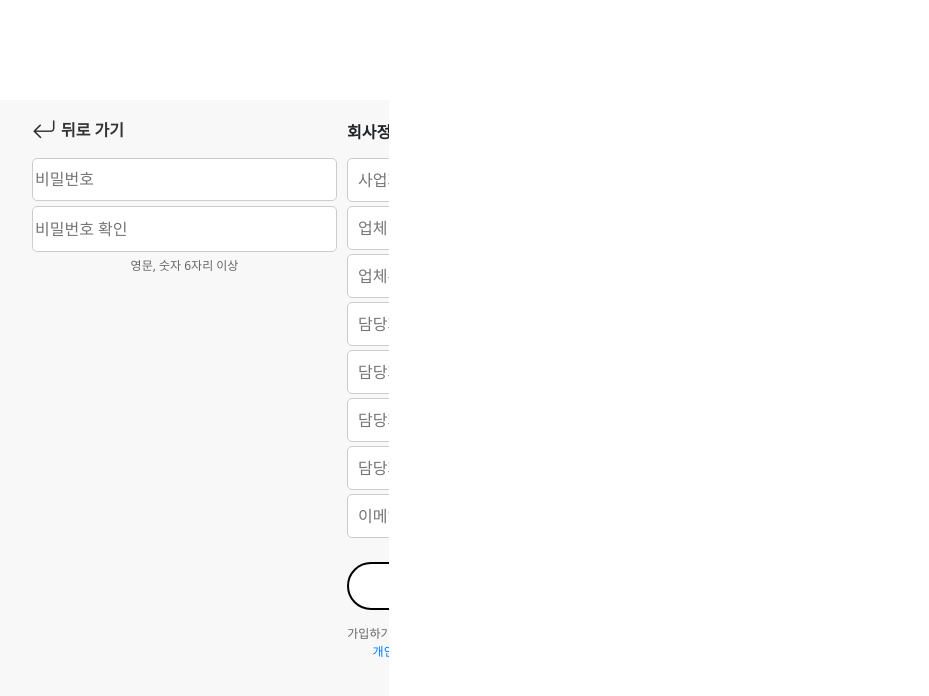
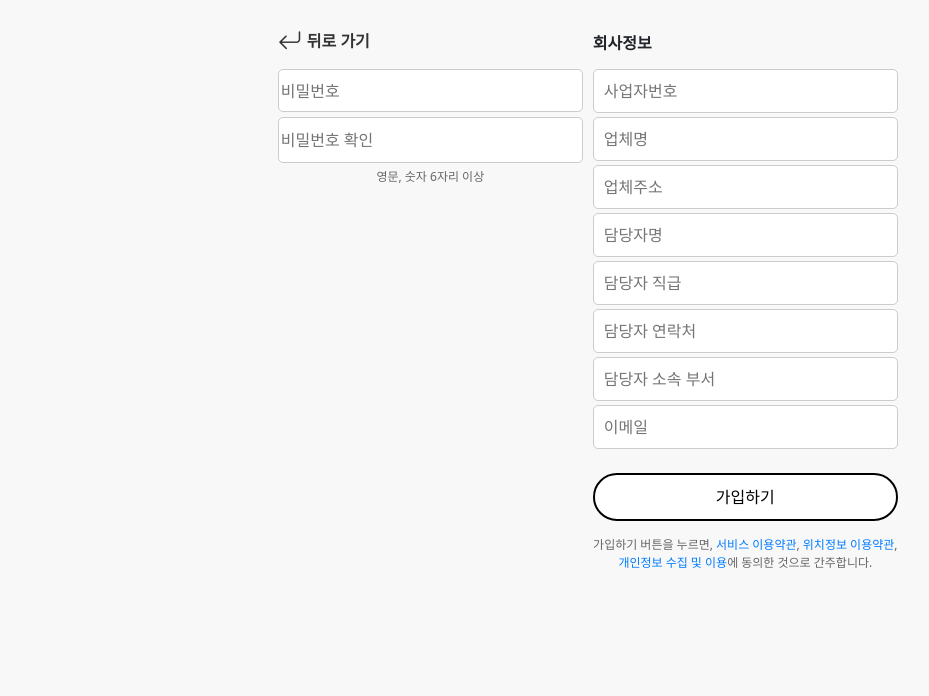
Before and after one commit to HIZENBERK/car_front_main, a React (Create React App) app in the folder car/: page /adminsignup in a window 1280 px wide. Shown: the top 696 px of the page, without its empty margins (311-1240 px from the left). Built offline with nearby package versions, Linux system fonts and the light colour scheme; what chartjs-plugin-datalabels would draw is missing.

Commit message:
회원가입 임시 수정

```diff
--- a/car/src/CSS/AdminSignup.css
+++ b/car/src/CSS/AdminSignup.css
@@ -5,14 +5,16 @@
   width: 100%;
   background-color: #f3f3f38e;
   overflow: hidden;
-  margin-right: 580px;
-  margin-top: 100px;
+  justify-content: flex-end; /* 기본적으로 왼쪽 정렬 */
+  /* margin-right: 580px; */
+  /* margin-top: 100px; */
 }
 
 .admin-signup-a-box {
   display: flex;
   margin-left: auto;
-  width: 85%;
+  /* margin-right: 10%; */
+  width: 90%;
   height: 100%;
 }
 
--- a/car/src/CSS/App.css
+++ b/car/src/CSS/App.css
@@ -36,7 +36,7 @@
   justify-content: flex-end; /* 수평 방향 오른쪽 정렬 */
   align-items: center; /* 수직 방향 중앙 정렬 */
   height: 100vh; /* 화면 전체 높이를 사용 */
-  padding-right: 800px; /* 오른쪽에서 일정 간격 띄우기 */
+  padding-right: 100px; /* 오른쪽에서 일정 간격 띄우기 */
   margin-top: 50px;
   transform: translateY(-100px); /* 위로 100px 이동 */
 }
```
